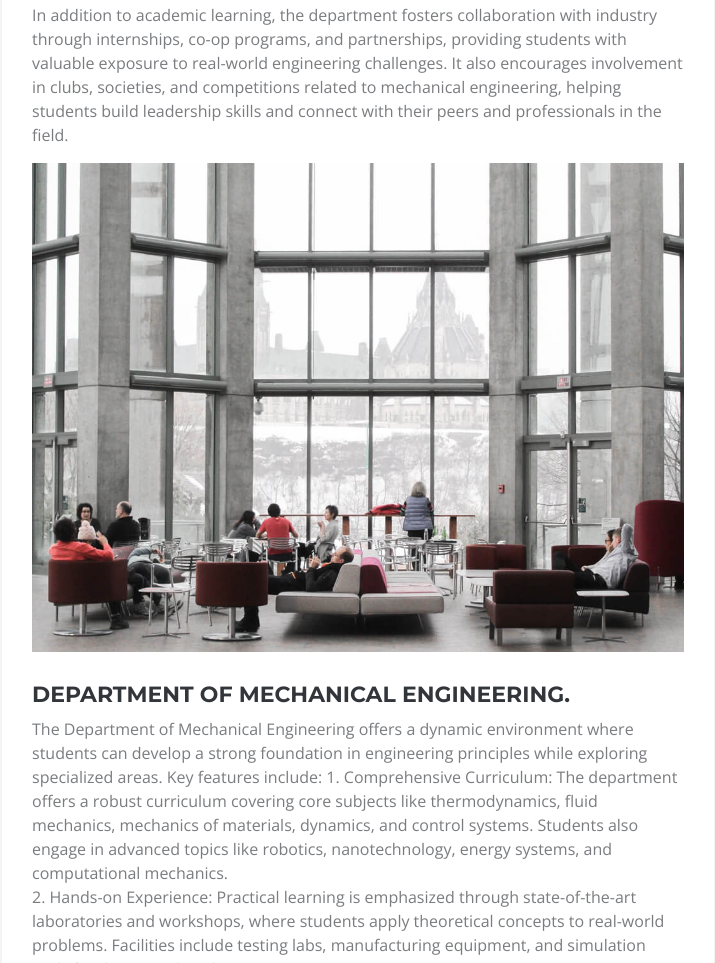
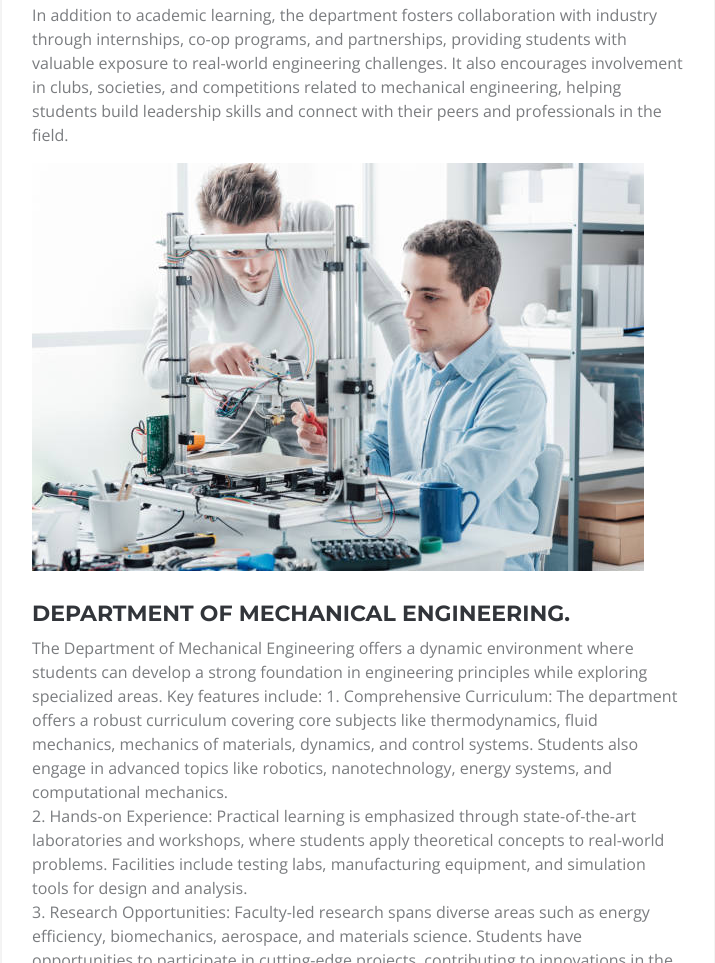
Before and after one commit to Akshay-appu/DR.TTIT, a plain HTML site: page blog-details -Mech.html in a window 1280 px wide. Shown: the part 2041-3004 px from the top of the page, without its empty margins (92-807 px from the left). Drawn offline with nearby package versions, Linux system fonts and the light colour scheme.

Commit message:
Update blog-details -Mech.html

```diff
--- a/blog-details -Mech.html
+++ b/blog-details -Mech.html
@@ -164,7 +164,7 @@
                   <p>
                     In addition to academic learning, the department fosters collaboration with industry through internships, co-op programs, and partnerships, providing students with valuable exposure to real-world engineering challenges. It also encourages involvement in clubs, societies, and competitions related to mechanical engineering, helping students build leadership skills and connect with their peers and professionals in the field.
                   </p>
-                  <img src="assets/img/blog/blog-inside-post.jpg" class="img-fluid" alt="">
+                  <img src="assets/img/UNsplash/mechanical.jpg" class="img-fluid" alt="">
 
                   <h3>DEPARTMENT OF MECHANICAL ENGINEERING.</h3>
                   <p>
```
